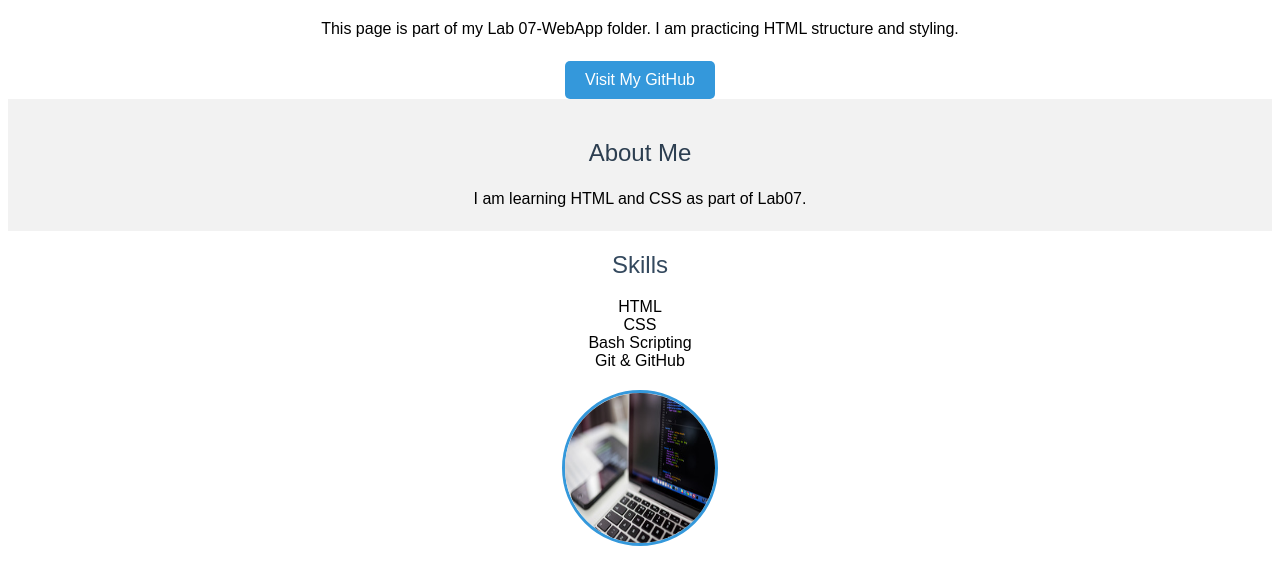
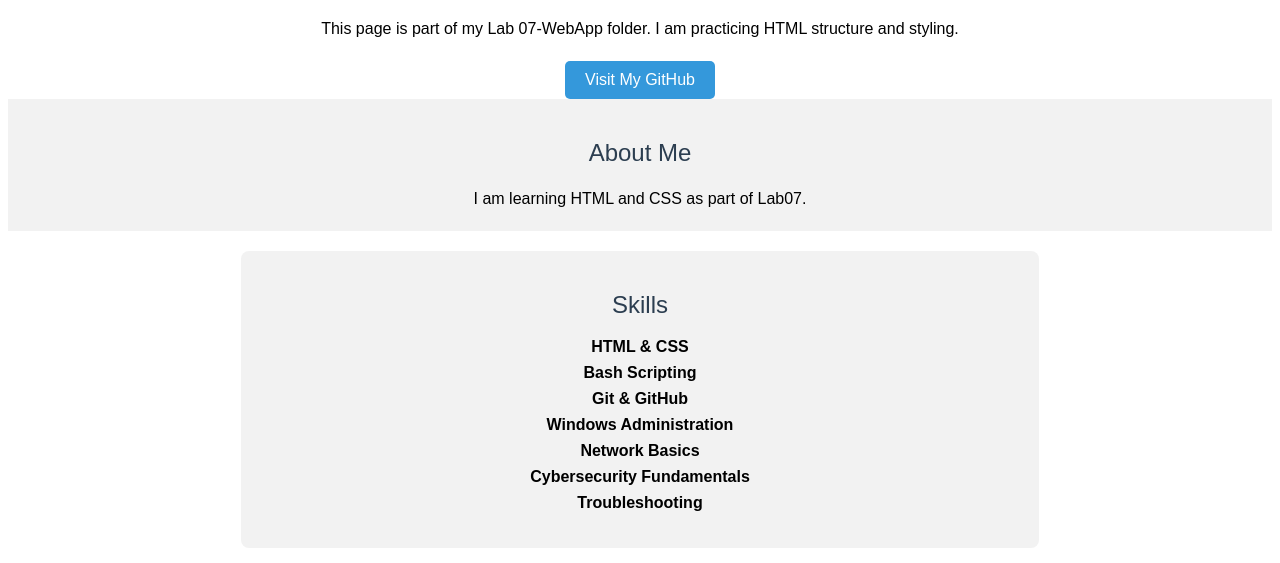
Before and after one commit to WockTechJM/home-it-labs, a plain HTML site: page 07-WebApp/profile.html in a window 1280 px wide. Shown: the part 169-732 px from the top of the page. Drawn offline with Linux system fonts and the light colour scheme.

Commit message:
Update skills sectionwith IT + cybersecurity skill and styling

```diff
--- a/07-WebApp/profile.html
+++ b/07-WebApp/profile.html
@@ -20,10 +20,13 @@
     <div class="skills">
         <h2>Skills</h2>
         <ul>
-            <li>HTML</li>
-            <li>CSS</li>
+            <li>HTML & CSS</li>
             <li>Bash Scripting</li>
             <li>Git & GitHub</li>
+            <li>Windows Administration</li>
+            <li>Network Basics</li>
+            <li>Cybersecurity Fundamentals</li>
+            <li>Troubleshooting</li>
         </ul>
     </div>
 
--- a/07-WebApp/style.css
+++ b/07-WebApp/style.css
@@ -81,3 +81,22 @@ ul {
     background-color: #2980b9;
     color: white;
 }
+.skills {background-color: #f2f2f2;
+    padding: 20px;
+    width: 60%;
+    margin: 20px auto;
+    border-radius: 8px;
+    text-align: center;
+}
+.skills h2 {
+    color: #2c3e50;
+}
+.skills ul {
+    list-style-type: none;
+    padding-left: 0;
+}
+
+.skills li {
+    margin: 8px 0;
+    font-weight: bold;
+}
```
